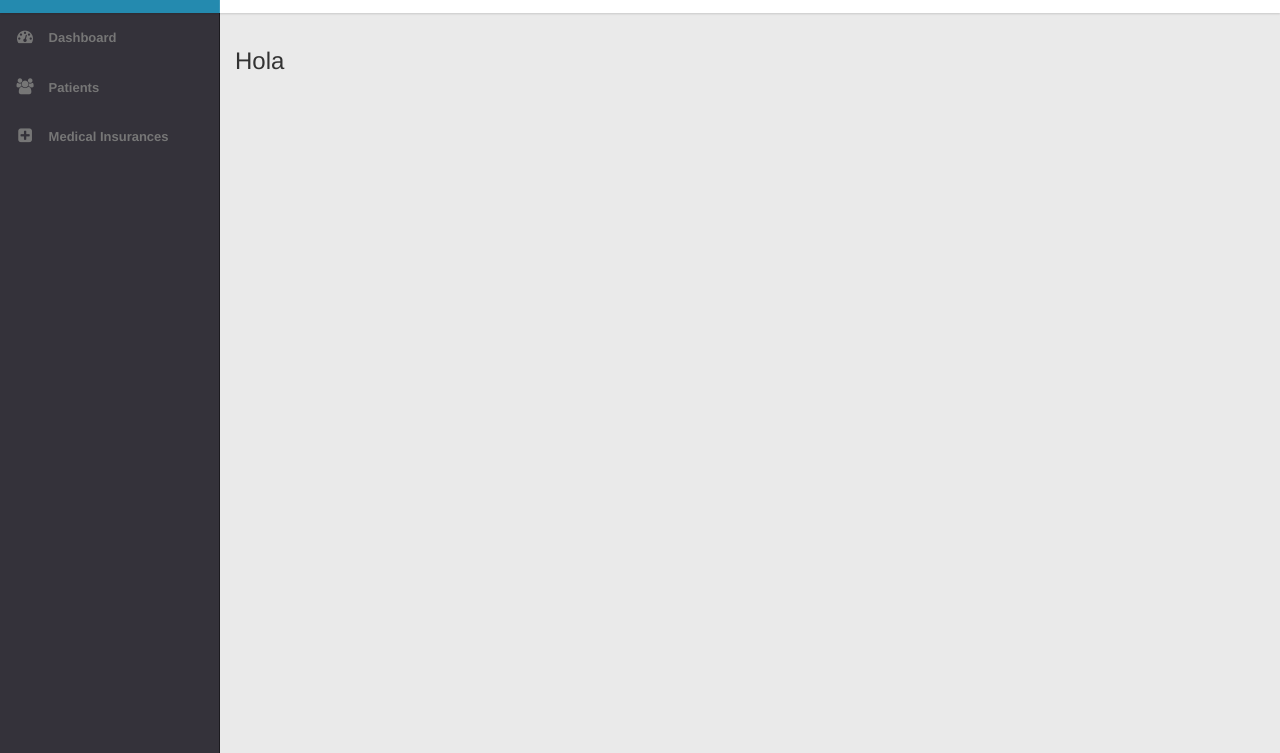
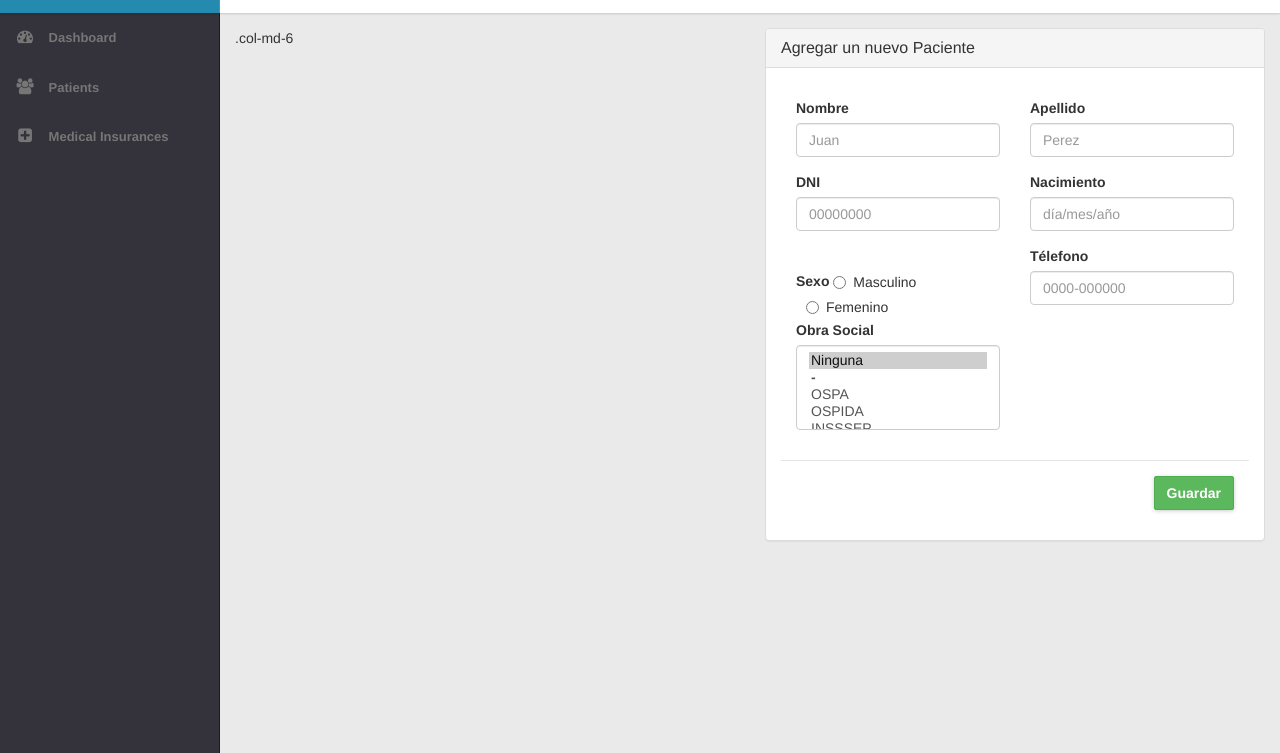
Before and after one commit to Adaptarme/CardioAdmin, a website: page index.html at #/dashboard in a window 1280 px wide. Shown: the part 47-800 px from the top of the page. Drawn offline with nearby package versions, Linux system fonts and the light colour scheme; some packages are replaced by stand-ins of ours; files that its build step writes are made by us from their sources; a script that the page names is missing.

Commit message:
Creamos el modal para agregar pacientes

```diff
--- a/Gruntfile.js
+++ b/Gruntfile.js
@@ -1,6 +1,10 @@
 'use strict';
 
 module.exports = function (grunt) {
+
+	grunt.initConfig({
+		pkg: grunt.file.readJSON('package.json')
+	});
 
 	/** Mostrar el tiempo de ejecución de las tareas.
 	 * @link https://github.com/sindresorhus/time-grunt
--- a/app/ui/components/navbar-top.html
+++ b/app/ui/components/navbar-top.html
@@ -7,7 +7,7 @@
 		</a>
 		<ul class="dropdown-menu with-arrow pull-right">
 			<li><a href="#/profile"><i class="fa fa-user"></i> My Profile</a></li>
-			<li><a href="login.html"><i class="fa fa-sign-out"></i> Log Out</a></li>
+			<li><a href="login.html" title="Salir del sistema"><i class="fa fa-sign-out"></i> Log Out</a></li>
 		</ul>
 	</li>
 </ul>
--- /dev/null
+++ b/app/ui/pages/dashboard/create-patient.html
@@ -0,0 +1,65 @@
+<form role="form">
+  <div class="modal-body">
+    <div class="row">
+      <div class="col-xs-6">
+        <div class="form-group">
+          <label>Nombre</label>
+          <input type="text" class="form-control" placeholder="Juan">
+        </div>
+      </div>
+      <div class="col-xs-6">
+        <div class="form-group">
+          <label>Apellido</label>
+          <input type="text" class="form-control" placeholder="Perez">
+        </div>
+      </div>
+      <div class="col-xs-6">
+        <div class="form-group">
+          <label>DNI</label>
+          <input type="text" class="form-control" placeholder="00000000">
+        </div>
+      </div>
+      <div class="col-xs-6">
+        <div class="form-group">
+          <label>Nacimiento</label>
+          <input type="text" class="form-control" placeholder="día/mes/año">
+        </div>
+      </div>
+      <div class="col-xs-6">
+        <div class="form-group" style="margin-top: 25px; margin-bottom: 0;">
+          <label>Sexo</label>
+          <label class="radio-inline">
+            <input type="radio" name="inlineRadioOptions" value="M"> Masculino
+          </label>
+          <label class="radio-inline">
+            <input type="radio" name="inlineRadioOptions" value="option2"> Femenino
+          </label>
+        </div>
+      </div>
+      <div class="col-xs-6">
+        <div class="form-group">
+          <label>Télefono</label>
+          <input type="text" class="form-control" placeholder="0000-000000">
+        </div>
+      </div>
+      <div class="col-xs-6">
+        <div class="form-group">
+          <label>Obra Social</label>
+          <select multiple class="form-control">
+            <option value="0" selected="selected">Ninguna</option>
+            <optgroup label="-"></optgroup>
+            <option>OSPA</option>
+            <option>OSPIDA</option>
+            <option>INSSSEP</option>
+          </select>
+        </div>
+      </div>
+      <div class="col-xs-6">
+      <div class="form-group"></div>
+      </div>
+    </div><!-- .row -->
+  </div><!-- .modal-body -->
+  <div class="modal-footer">
+    <button class="btn btn-success" ng-click="create()">Guardar</button>
+  </div>
+</form>
--- a/app/ui/pages/dashboard/dashboard.html
+++ b/app/ui/pages/dashboard/dashboard.html
@@ -1 +1,13 @@
-<h3>Hola</h3>
+<div class="row">
+	<div class="col-md-6">.col-md-6</div>
+	<div class="col-md-6">
+	<div class="panel panel-default">
+  <div class="panel-heading">
+    <h3 class="panel-title">Agregar un nuevo Paciente</h3>
+  </div>
+  <div class="panel-body">
+    				<div ng-include="'app/ui/pages/dashboard/create-patient.html'"></div>
+
+  </div>
+</div>
+</div>
--- a/app/ui/pages/patient/controllers.js
+++ b/app/ui/pages/patient/controllers.js
@@ -1,7 +1,25 @@
 angular
-	.module('patient.controllers', ['ngResource', 'patient.services'])
-	.controller('PatientListController', ['$scope', 'patientService', patientListController]);
+	.module('patient.controllers', ['ngResource', 'ui.bootstrap', 'patient.services'])
+	.controller('PatientController', ['$scope', '$modal', 'patientService', patientController]);
 
-function patientListController($scope, patient) {
+function patientController($scope, $modal, patient) {
 	$scope.patients = patient.query();
+
+	/** Mostrar modal con un formulario para agregar paciente. */
+    $scope.create = function () {
+    	$modal.open({
+    		templateUrl: 'app/ui/pages/patient/create.html'
+    	});
+    };
+
+	/**
+     * Mostrar un modal para confirmar la eliminación del paciente.
+     * @param {number} patientId - Id del paciente.
+     */
+    $scope.delete = function () {
+    	$modal.open({
+    		templateUrl: 'app/ui/pages/patient/delete.html'
+    	});
+    };
+
 }
--- a/css/main.css
+++ b/css/main.css
@@ -396,3 +396,6 @@ color: #767676
     border-radius: 2px;
     box-shadow: 0px 1px 4px 0px rgba(0, 0, 0, 0.2);
 }
+.modal-content {
+  border-radius: 3px;
+}
--- a/grunt/jshint.js
+++ b/grunt/jshint.js
@@ -5,6 +5,9 @@ module.exports = {
 	files: ['app/ui/**/*.js'],
 	options: {
 		jshintrc: '.jshintrc',
+		/** Reportes con estilo para JSHint
+		 * @link https://github.com/sindresorhus/jshint-stylish
+		 */
 		reporter: require('jshint-stylish')
 	}
 };
--- a/package.json
+++ b/package.json
@@ -3,6 +3,7 @@
   "version": "0.0.0",
   "description": "Administrador de pacientes para una clínica de Médicos Cardiologos.",
   "repository": "https://github.com/Adaptarme/CardioAdmin",
+  "app": "app",
   "devDependencies": {
     "grunt": "^0.4.5",
     "grunt-contrib-connect": "^0.8.0",
```
Also changed, not shown: app/ui/pages/medical-insurance/show.html (+1 -1 lines), app/ui/pages/patient/create.html (added, +69 -0 lines), app/ui/pages/patient/delete.html (added, +7 -0 lines), app/ui/pages/patient/list.html (+2 -2 lines).
